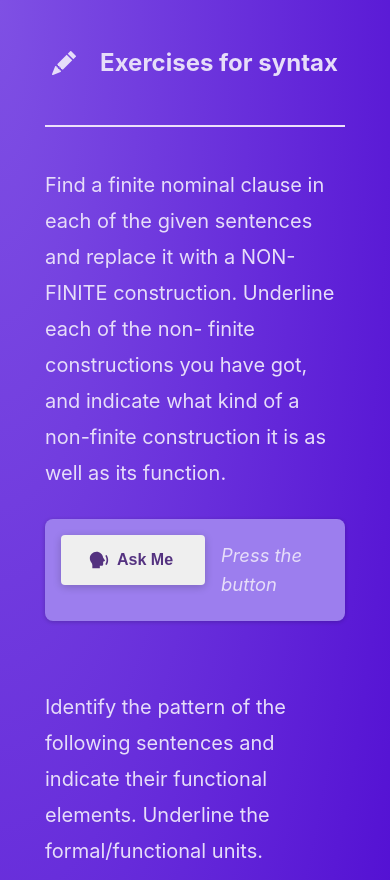
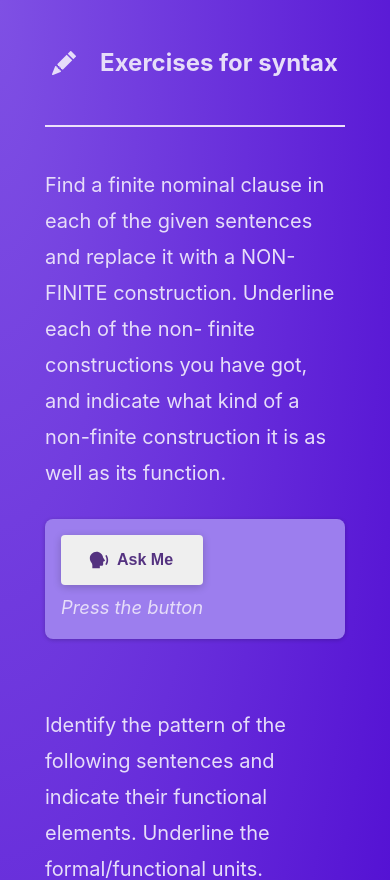
Before and after one commit to CJovan02/ask-me-syntax, a React (Vite) app: page / in a window 390 px wide. Shown: the top 880 px of the page. Built offline with nearby package versions, Linux system fonts and the light colour scheme.

Commit message:
fixed mobile layout

```diff
--- a/src/components/Pitanje.module.css
+++ b/src/components/Pitanje.module.css
@@ -113,36 +113,37 @@
   }
 }
 
-@media (max-width: 500px) {
+/* ======== MOBILE LAYOUT ======== */
 @media (max-width: 500px) {
   .container {
-      flex-direction: column;
-      align-items: flex-start; /* brojač ide ispod */
+    flex-direction: column;      /* sve ide jedno ispod drugog */
+    align-items: flex-start;     /* poravnanje na levu stranu */
+    gap: 0.75rem;
+    margin-bottom: 3.5rem;
   }
 
-    .counter {
-      align-self: flex-end; /* ili centriraj ako ti lepše izgleda */
-      margin-top: 0.5rem;
-    }
-
-    .container {
-      flex-direction: column;
-      align-items: flex-start; /* brojač ide ispod */
-      margin-bottom: 3.5rem;
+  .leftGroup {
+    flex-direction: column;      /* dugme + pitanje jedno ispod drugog */
+    align-items: flex-start;
+    gap: 0.5rem;
   }
 
   .dugme,
   .refresh {
     font-size: 1rem;
-      width: 9rem;
-      min-width: 7rem;
-      margin-bottom: 1.25rem;
+    width: 100%;                /* zauzima celu širinu */
+    min-width: unset;
   }
 
   .pitanje {
-      margin: 0;
     font-size: 1.15rem;
     line-height: 1.85rem;
+  }
+
+  .counter {
+    align-self: flex-end;       /* brojač skroz desno ili promeni na center ako hoćeš */
+    margin-left: 0;
+    font-size: 1.15rem;
   }
 
   .imePitanja {
@@ -150,4 +151,3 @@
     line-height: 2.25rem;
   }
 }
-}
```
Lines whose indentation alone changed are shown as unchanged.
